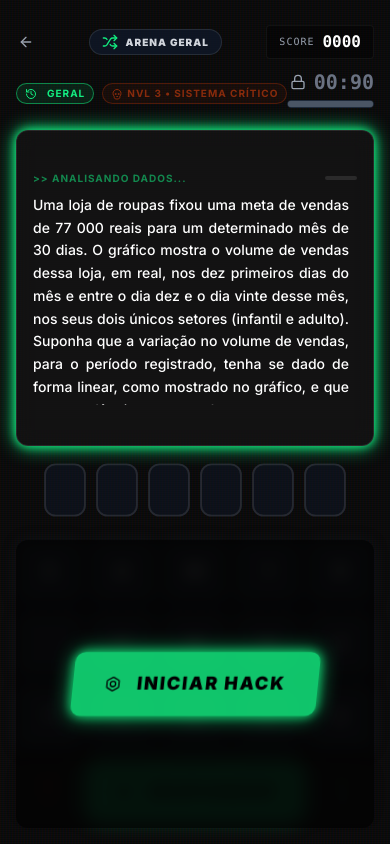
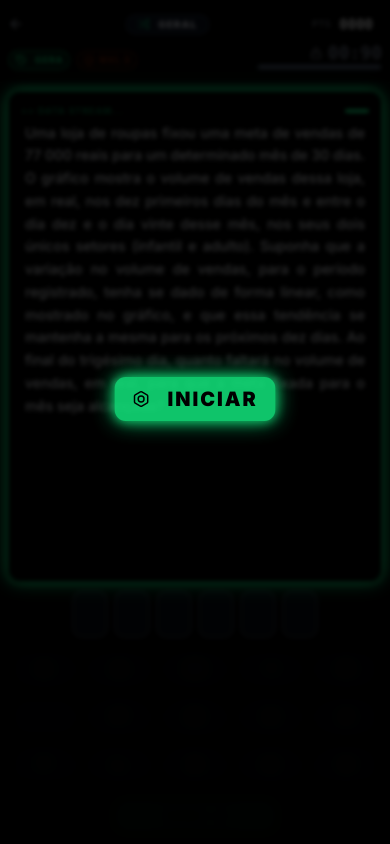
Before and after one commit to marcos-lima-dev/enem-cyber-arena, a Next.js app: page / in a window 390 px wide. Both pictures are taken after a click on the button "INICIAR". Built offline with nearby package versions, Linux system fonts and the light colour scheme.

Commit message:
fix: responsive vertical layout for small screens using flexbox strategy

```diff
--- a/src/app/page.tsx
+++ b/src/app/page.tsx
@@ -13,146 +13,97 @@ import {
 import { cn } from "@/lib/utils";
 import { StartScreen } from "@/components/game/StartScreen";
 
-// Configuração Visual dos Modos
 const MODE_INFO: Record<FilterMode, { label: string; icon: any; color: string }> = {
-  'MIX': { label: 'ARENA GERAL', icon: Shuffle, color: 'text-primary' },
+  'MIX': { label: 'GERAL', icon: Shuffle, color: 'text-primary' },
   'HUM': { label: 'HUMANAS', icon: Brain, color: 'text-neon-pink' },
   'NAT': { label: 'NATUREZA', icon: Dna, color: 'text-blue-400' },
   'LIN': { label: 'LINGUAGENS', icon: BookOpen, color: 'text-yellow-400' }
 };
 
-// Configuração Visual da Dificuldade
 const DIFFICULTY_CONFIG = {
-  'EASY':   { label: 'NVL 1 • ACESSO FÁCIL', color: 'text-emerald-400 border-emerald-500/50 bg-emerald-500/10', icon: ShieldCheck },
-  'MEDIUM': { label: 'NVL 2 • SEGURANÇA MÉDIA', color: 'text-yellow-400 border-yellow-500/50 bg-yellow-500/10', icon: ShieldAlert },
-  'HARD':   { label: 'NVL 3 • SISTEMA CRÍTICO', color: 'text-destructive border-destructive/50 bg-destructive/10 animate-pulse', icon: Skull }
+  'EASY':   { label: 'NVL 1', color: 'text-emerald-400 border-emerald-500/50 bg-emerald-500/10', icon: ShieldCheck },
+  'MEDIUM': { label: 'NVL 2', color: 'text-yellow-400 border-yellow-500/50 bg-yellow-500/10', icon: ShieldAlert },
+  'HARD':   { label: 'NVL 3', color: 'text-destructive border-destructive/50 bg-destructive/10 animate-pulse', icon: Skull }
 };
 
 export default function GameArena() {
   const {
-    timeLeft,
-    score,
-    status,
-    powerups,
-    currentQuestion,
-    revealedLetters,
-    keyboard,
-    filterMode,
-    isReading,
-    startGame,
-    nextLevel,
-    startRound,
-    tickTimer,
-    submitGuess,
-    useRevealPowerup,
-    useTrashPowerup,
-    resetGame
+    timeLeft, score, status, powerups, currentQuestion, revealedLetters, keyboard,
+    filterMode, isReading, startGame, nextLevel, startRound, tickTimer, submitGuess,
+    useRevealPowerup, useTrashPowerup, resetGame
   } = useGameStore();
 
-  // Relógio do Jogo
   useEffect(() => {
     let interval: NodeJS.Timeout;
-    if (status === 'playing') {
-      interval = setInterval(() => {
-        tickTimer();
-      }, 1000);
-    }
+    if (status === 'playing') interval = setInterval(() => tickTimer(), 1000);
     return () => clearInterval(interval);
   }, [status, tickTimer]);
 
-  if (status === 'idle') {
-    return <StartScreen />;
-  }
+  if (status === 'idle') return <StartScreen />;
 
   const isClutch = timeLeft < 10;
-
   const activeMode = MODE_INFO[filterMode];
   const ModeIcon = activeMode.icon;
-
-  // Pega a info da dificuldade (ou Easy como padrão)
   const diffInfo = DIFFICULTY_CONFIG[currentQuestion?.difficulty || 'EASY'];
   const DiffIcon = diffInfo.icon;
 
   return (
-    <main className="relative flex flex-col h-screen p-4 overflow-hidden max-w-md mx-auto">
+    // 👇 MUDANÇA 1: h-[100dvh] para ignorar barras do navegador mobile
+    <main className="relative flex flex-col h-[100dvh] overflow-hidden max-w-md mx-auto bg-black">
 
       {/* BACKGROUND FX */}
-      <div
-        className={cn(
+      <div className={cn(
           "absolute inset-0 pointer-events-none transition-opacity duration-500 z-0",
-          isClutch ? "opacity-100 bg-[radial-gradient(circle,transparent_40%,rgba(255,51,0,0.3)_100%)] animate-pulse-fast" : "opacity-0"
+          isClutch ? "opacity-100 bg-[radial-gradient(circle,transparent_40%,rgba(255,51,0,0.2)_100%)] animate-pulse-fast" : "opacity-0"
         )}
       />
 
-      {/* HEADER TÁTICO */}
-      <header className="flex flex-col gap-2 mb-4 z-10 pt-2 shrink-0">
+      {/* --- HEADER (Teto Baixo - Fixed) --- */}
+      {/* shrink-0 garante que o header nunca seja esmagado */}
+      <header className="flex flex-col gap-1 p-2 z-10 shrink-0 w-full border-b border-white/5 bg-black/50 backdrop-blur-sm">
 
-        {/* Linha 1: Navegação, Modo e Score */}
-        <div className="flex items-center justify-between">
-            <Button
-                variant="ghost"
-                size="icon"
-                onClick={resetGame}
-                className="text-gray-400 hover:text-white hover:bg-white/10 -ml-2"
-            >
-                <ArrowLeft className="h-6 w-6" />
+        {/* Linha Topo */}
+        <div className="flex items-center justify-between h-8">
+            <Button variant="ghost" size="icon" onClick={resetGame} className="h-8 w-8 text-gray-400 hover:text-white -ml-2">
+                <ArrowLeft className="h-5 w-5" />
             </Button>
 
-            <div className="flex items-center gap-2 bg-gray-900/80 border border-white/10 px-3 py-1 rounded-full">
-                <ModeIcon className={cn("h-4 w-4", activeMode.color)} />
+            <div className="flex items-center gap-2 bg-gray-900/80 border border-white/10 px-3 py-0.5 rounded-full">
+                <ModeIcon className={cn("h-3 w-3", activeMode.color)} />
                 <span className={cn("text-[10px] font-black tracking-widest text-gray-300")}>
                     {activeMode.label}
                 </span>
             </div>
 
-            <div className="font-mono text-xs text-gray-400 bg-black/40 px-3 py-1 rounded border border-white/5 flex items-center gap-2">
-                <span className="tracking-widest text-[10px]">SCORE</span>
-                <span className="text-white font-bold text-base">
-                  {score.toString().padStart(4, '0')}
-                </span>
+            <div className="font-mono text-xs text-gray-400 bg-black/40 px-2 py-0.5 rounded border border-white/5 flex items-center gap-2">
+                <span className="tracking-widest text-[9px]">PTS</span>
+                <span className="text-white font-bold text-sm">{score.toString().padStart(4, '0')}</span>
              </div>
         </div>
 
-        {/* Linha 2: Badges de Info e Timer */}
-        <div className="flex justify-between items-end">
-
-            {/* Esquerda: Badges Alinhados Horizontalmente */}
-            <div className="flex items-center gap-2 mb-1">
-              <Badge variant="outline" className="text-primary border-primary/50 bg-primary/10 px-2 py-0.5 text-[10px] md:text-xs font-bold tracking-widest w-fit whitespace-nowrap">
-                  <History className="mr-1.5 h-3 w-3" />
-                  {currentQuestion?.discipline || "..."}
+        {/* Linha Info + Timer */}
+        <div className="flex justify-between items-end pb-1">
+            <div className="flex items-center gap-1.5">
+              <Badge variant="outline" className="text-primary border-primary/50 bg-primary/10 px-1.5 py-0 text-[9px] font-bold tracking-widest h-5 whitespace-nowrap">
+                  <History className="mr-1 h-3 w-3" />
+                  {currentQuestion?.discipline.substring(0,4) || "..."}
               </Badge>
-
-              <Badge variant="outline" className={cn("px-2 py-0.5 text-[10px] md:text-xs font-bold tracking-widest w-fit flex items-center gap-1 whitespace-nowrap", diffInfo.color)}>
+              <Badge variant="outline" className={cn("px-1.5 py-0 text-[9px] font-bold tracking-widest h-5 flex items-center gap-1 whitespace-nowrap", diffInfo.color)}>
                   <DiffIcon className="h-3 w-3" />
                   {diffInfo.label}
               </Badge>
             </div>
 
-            {/* Direita: Timer e Barra de Progresso */}
-            <div className="w-1/2 flex flex-col items-end gap-1">
-                <div className="flex items-center gap-2">
-                    {isReading ? (
-                        <Lock className="h-4 w-4 text-gray-400" />
-                    ) : (
-                        isClutch && <AlertTriangle className="h-4 w-4 text-destructive animate-bounce" />
-                    )}
-
-                    <span className={cn(
-                        "font-mono font-bold text-xl",
-                        isReading ? "text-gray-500" : (isClutch ? "text-destructive text-glitch" : "text-white")
-                    )}>
+            <div className="w-1/3 flex flex-col items-end gap-0.5">
+                <div className="flex items-center gap-1.5">
+                    {isReading ? <Lock className="h-3 w-3 text-gray-400" /> : isClutch && <AlertTriangle className="h-3 w-3 text-destructive animate-bounce" />}
+                    <span className={cn("font-mono font-bold text-lg leading-none", isReading ? "text-gray-500" : (isClutch ? "text-destructive text-glitch" : "text-white"))}>
                         {timeLeft < 10 ? `00:0${timeLeft}` : `00:${timeLeft}`}
                     </span>
                 </div>
-
-                {/* Barra de Progresso */}
-                <div className="w-full h-2 bg-gray-900 rounded-sm border border-gray-800 overflow-hidden">
+                <div className="w-full h-1.5 bg-gray-900 rounded-full border border-gray-800 overflow-hidden">
                     <div
-                        className={cn(
-                          "h-full transition-all duration-1000 ease-linear shadow-[0_0_10px_currentColor]",
-                          isReading ? "bg-gray-600 w-full" : (isClutch ? "bg-destructive text-destructive" : "bg-primary text-primary")
-                        )}
+                        className={cn("h-full transition-all duration-1000 ease-linear", isReading ? "bg-gray-600 w-full" : (isClutch ? "bg-destructive" : "bg-primary"))}
                         style={{ width: isReading ? '100%' : `${(timeLeft / (currentQuestion?.pointsValue === 300 ? 90 : (currentQuestion?.pointsValue === 150 ? 60 : 45))) * 100}%` }}
                     />
                 </div>
@@ -160,112 +111,91 @@ export default function GameArena() {
         </div>
       </header>
 
-      {/* --- TELAS DE FIM DE JOGO --- */}
-      {status === 'gameover' && (
-        <div className="absolute inset-0 z-50 bg-black/95 flex flex-col items-center justify-center animate-in fade-in zoom-in duration-300 p-8 text-center">
-          <h1 className="text-4xl font-black text-destructive text-glitch mb-2">FALHA NO SISTEMA</h1>
-          <p className="text-gray-400 mb-8">A resposta era: <span className="text-white font-bold">{currentQuestion?.answer}</span></p>
-          <div className="flex flex-col gap-3 w-full">
-            <Button onClick={startGame} size="lg" className="bg-white text-black hover:bg-gray-200 font-bold w-full">
-                <RefreshCcw className="mr-2 h-5 w-5" /> TENTAR NOVAMENTE
-            </Button>
-            <Button onClick={resetGame} variant="outline" className="border-gray-700 text-gray-400 hover:text-white w-full">
-                ABORTAR MISSÃO
-            </Button>
-          </div>
-        </div>
-      )}
+      {/* --- STAGE (Acordeão Flexível) --- */}
+      {/* flex-1 + min-h-0: O segredo! Faz essa área ocupar o que sobrar e permite scroll interno */}
+      <div className="flex-1 flex flex-col w-full min-h-0 px-2 relative">
 
-      {status === 'victory' && (
-        <div className="absolute inset-0 z-50 bg-black/95 flex flex-col items-center justify-center animate-in fade-in zoom-in duration-300 p-8 text-center">
-          <h1 className="text-4xl font-black text-primary text-glitch mb-2">QUESTÃO HACKEADA!</h1>
-          <p className="text-gray-400 mb-8">Score Atual: <span className="text-white font-bold">{score}</span></p>
-          <Button onClick={nextLevel} size="lg" className="bg-primary text-black hover:bg-primary/90 font-bold shadow-neon-lime w-full">
-            PRÓXIMO NÍVEL
-          </Button>
-        </div>
-      )}
+        {/* CARD DE TEXTO: Flexível */}
+        <div className={cn(
+            "flex-1 flex flex-col w-full my-2 border border-white/5 bg-gray-900/40 backdrop-blur-md rounded-xl transition-all duration-500 overflow-hidden",
+            isReading ? "border-primary/50 shadow-neon-lime bg-black/60" : ""
+        )}>
+           {/* Header do Card */}
+           <div className="flex justify-between items-center p-3 pb-1 shrink-0">
+                <span className={cn("text-[9px] uppercase font-bold tracking-widest", isReading ? "text-primary animate-pulse" : "text-muted-foreground")}>
+                  {isReading ? ">> DATA STREAM..." : "CONTEXTO"}
+                </span>
+                <div className={cn("h-1 w-6 rounded-full", isReading ? "bg-primary" : "bg-white/10")} />
+           </div>
 
-      {/* --- STAGE (Dica e Slots) --- */}
-      {/* 👇 min-h-0 é crucial para o flexbox permitir scroll interno */}
-      <div className="flex-1 flex flex-col items-center z-10 justify-center w-full min-h-0">
-
-        {/* 👇 Card flexível que pode encolher (shrink) */}
-        <Card className={cn(
-            "glass-panel w-full mb-4 border-white/5 bg-black/40 backdrop-blur-md transition-all duration-500 flex flex-col shrink",
-            isReading ? "border-primary/50 shadow-neon-lime" : ""
-        )}>
-          <CardContent className="p-4 flex flex-col max-h-full">
-             {/* Header do Card fixo (shrink-0) */}
-             <div className="flex justify-between items-center mb-2 shrink-0">
-                <span className={cn(
-                    "text-[10px] uppercase font-bold tracking-widest transition-colors",
-                    isReading ? "text-primary animate-pulse" : "text-muted-foreground"
-                )}>
-                  {isReading ? ">> ANALISANDO DADOS..." : "Contexto da Questão"}
-                </span>
-                <div className="h-1 w-8 bg-white/10 rounded-full" />
-             </div>
-
-             {/* 👇 Altura Dinâmica: Máximo de 25% da tela. Se passar disso, scroll! */}
-             <div className="overflow-y-auto pr-2 custom-scrollbar max-h-[25vh] md:max-h-[200px]">
-               <p className="text-foreground font-medium text-sm md:text-base leading-relaxed text-justify">
+           {/* Corpo do Texto com Scroll - Ocupa todo o resto do card */}
+           <div className="flex-1 overflow-y-auto px-4 pb-4 custom-scrollbar">
+               <p className="text-gray-200 font-medium text-sm leading-relaxed text-justify">
                  {currentQuestion?.hint}
                </p>
-             </div>
-          </CardContent>
-        </Card>
+           </div>
+        </div>
 
-        {/* Slots das Letras */}
-        <div className="flex flex-wrap justify-center gap-2 mb-4 shrink-0">
+        {/* SLOTS (Bloco Rígido mas compacto) */}
+        <div className="shrink-0 flex flex-wrap justify-center gap-1.5 mb-2 min-h-[50px]">
            {revealedLetters.map((char, index) => (
-             <div
-               key={index}
+             <div key={index}
                className={cn(
-                 "w-11 h-14 rounded-lg border-2 flex items-center justify-center text-2xl font-black transition-all duration-300",
-                 char !== ''
-                   ? "bg-primary/10 border-primary text-primary shadow-neon-lime scale-100 rotate-0"
-                   : "bg-gray-900/50 border-white/10 text-transparent scale-95"
+                 "w-9 h-12 md:w-11 md:h-14 rounded-md border-2 flex items-center justify-center text-xl md:text-2xl font-black transition-all",
+                 char !== '' ? "bg-primary/10 border-primary text-primary shadow-neon-lime" : "bg-gray-900/50 border-white/10"
                )}
              >
                {char}
                {char === '' && revealedLetters.findIndex(l => l === '') === index && !isReading && (
-                 <span className="w-4 h-1 bg-primary/50 animate-pulse absolute bottom-3"/>
+                 <span className="w-3 h-0.5 bg-primary/50 animate-pulse absolute bottom-2"/>
                )}
              </div>
            ))}
         </div>
+
+        {/* TELAS DE OVERLAY (Game Over / Victory) */}
+        {(status === 'gameover' || status === 'victory') && (
+            <div className="absolute inset-0 z-50 bg-black/95 flex flex-col items-center justify-center p-6 text-center animate-in fade-in">
+                <h1 className={cn("text-3xl font-black mb-2 text-glitch", status === 'victory' ? "text-primary" : "text-destructive")}>
+                    {status === 'victory' ? "HACKED!" : "SYSTEM FAILURE"}
+                </h1>
+                {status === 'gameover' && <p className="text-gray-400 mb-6 text-sm">Resposta: <span className="text-white font-bold">{currentQuestion?.answer}</span></p>}
+                <div className="flex flex-col gap-2 w-full max-w-[200px]">
+                    {status === 'victory' ? (
+                        <Button onClick={nextLevel} className="bg-primary text-black font-bold hover:bg-white w-full">PRÓXIMO</Button>
+                    ) : (
+                        <Button onClick={startGame} className="bg-white text-black font-bold hover:bg-gray-200 w-full">RETRY</Button>
+                    )}
+                    <Button onClick={resetGame} variant="ghost" className="text-gray-500 hover:text-white text-xs">MENU</Button>
+                </div>
+            </div>
+        )}
       </div>
 
-      {/* --- KEYPAD & POWERUPS --- */}
-      <div className="z-10 mt-auto flex flex-col gap-3 pb-2 relative shrink-0">
+      {/* --- TECLADO (Base Intocável - Fixed Bottom) --- */}
+      <div className="shrink-0 z-10 p-2 pt-0 pb-safe-area bg-gradient-to-t from-black via-black to-transparent">
 
+        {/* Máscara de Leitura */}
         {isReading && (
-            <div className="absolute inset-0 z-50 bg-black/60 backdrop-blur-[2px] rounded-xl flex items-center justify-center animate-in fade-in zoom-in duration-300">
-                <Button
-                    onClick={startRound}
-                    size="xl"
-                    className="font-black text-lg tracking-widest shadow-neon-lime animate-pulse-fast bg-primary text-black hover:bg-white hover:scale-105 transition-all skew-x-[-6deg]"
-                >
-                    <Bolt className="mr-2 h-6 w-6 animate-spin-slow" />
-                    INICIAR HACK
+            <div className="absolute inset-0 z-20 bg-black/80 backdrop-blur-[2px] flex items-center justify-center -mt-12 rounded-t-2xl border-t border-white/10">
+                <Button onClick={startRound} size="lg" className="font-black text-lg tracking-widest shadow-neon-lime animate-pulse-fast bg-primary text-black hover:bg-white scale-110">
+                    <Bolt className="mr-2 h-5 w-5 animate-spin-slow" /> INICIAR
                 </Button>
             </div>
         )}
 
-        <div className={cn("grid grid-cols-5 gap-1.5 justify-items-center transition-all duration-500", isReading && "opacity-20 blur-sm")}>
+        {/* Grid de Teclas */}
+        <div className={cn("grid grid-cols-5 gap-1 mb-2 transition-opacity", isReading && "opacity-10 blur-sm")}>
            {keyboard.map((keyObj, idx) => (
-             <button
-               key={`${keyObj.char}-${idx}`}
+             <button key={`${keyObj.char}-${idx}`}
                disabled={keyObj.status !== 'idle' || status !== 'playing' || isReading}
                onClick={() => submitGuess(keyObj.char)}
                className={cn(
-                 "w-full aspect-square rounded-xl font-bold text-xl transition-all duration-100 flex items-center justify-center border-b-4 relative overflow-hidden",
-                 keyObj.status === 'idle' && "bg-gray-800 border-gray-950 text-white hover:bg-gray-700 active:border-b-0 active:translate-y-1",
-                 keyObj.status === 'correct' && "bg-primary border-primary/50 text-black opacity-50",
-                 keyObj.status === 'wrong' && "bg-destructive border-destructive/50 text-white opacity-40",
-                 keyObj.status === 'disabled' && "bg-transparent border-transparent text-gray-800 opacity-20 cursor-default",
-                 status !== 'playing' && "opacity-50"
+                 "h-11 md:h-12 rounded-lg font-bold text-lg md:text-xl flex items-center justify-center border-b-[3px] active:border-b-0 active:translate-y-[3px] transition-all",
+                 keyObj.status === 'idle' ? "bg-gray-800 border-gray-950 text-white hover:bg-gray-700" :
+                 keyObj.status === 'correct' ? "bg-primary border-primary/50 text-black/50" :
+                 keyObj.status === 'wrong' ? "bg-destructive border-destructive/50 text-white/30" :
+                 "bg-transparent border-transparent text-gray-800"
                )}
              >
                {keyObj.char}
@@ -273,33 +203,18 @@ export default function GameArena() {
            ))}
         </div>
 
-        <div className={cn("flex gap-2 h-14 transition-all duration-500", isReading && "opacity-20 blur-sm")}>
-            <Button
-                variant="outline"
-                className="h-full w-16 border-gray-700 bg-gray-800/50 flex flex-col gap-0 p-0 hover:bg-gray-700 hover:text-white"
-                onClick={useTrashPowerup}
-                disabled={powerups.trash === 0 || status !== 'playing' || isReading}
-            >
-                <Trash2 className={cn("h-5 w-5", powerups.trash > 0 ? "text-destructive" : "text-gray-600")} />
-                <span className="text-[10px] font-bold">{powerups.trash}</span>
+        {/* Powerups */}
+        <div className={cn("flex gap-2 h-10 md:h-12", isReading && "opacity-10 blur-sm")}>
+            <Button variant="outline" className="h-full flex-1 border-gray-800 bg-gray-900/50 hover:bg-gray-800" onClick={useTrashPowerup} disabled={powerups.trash === 0 || status !== 'playing' || isReading}>
+                <Trash2 className={cn("h-4 w-4 mr-1", powerups.trash > 0 ? "text-destructive" : "text-gray-600")} />
+                <span className="text-xs font-bold">{powerups.trash}</span>
             </Button>
-
-            <Button
-                className="flex-1 h-full text-lg font-black italic tracking-widest uppercase shadow-neon-lime animate-pulse-fast bg-primary text-black hover:bg-primary/90 disabled:opacity-50"
-                onClick={() => {}}
-                disabled={isReading}
-            >
-                <Bolt className="mr-2 h-5 w-5" /> RESPONDER
+            <Button className="h-full flex-[2] bg-primary text-black font-black italic tracking-widest disabled:opacity-50" disabled>
+                ENEM.OS
             </Button>
-
-            <Button
-                variant="outline"
-                className="h-full w-16 border-gray-700 bg-gray-800/50 flex flex-col gap-0 p-0 hover:bg-gray-700 hover:text-white"
-                onClick={useRevealPowerup}
-                disabled={powerups.reveal === 0 || status !== 'playing' || isReading}
-            >
-                <Search className={cn("h-5 w-5", powerups.reveal > 0 ? "text-primary" : "text-gray-600")} />
-                <span className="text-[10px] font-bold">{powerups.reveal}</span>
+            <Button variant="outline" className="h-full flex-1 border-gray-800 bg-gray-900/50 hover:bg-gray-800" onClick={useRevealPowerup} disabled={powerups.reveal === 0 || status !== 'playing' || isReading}>
+                <Search className={cn("h-4 w-4 mr-1", powerups.reveal > 0 ? "text-primary" : "text-gray-600")} />
+                <span className="text-xs font-bold">{powerups.reveal}</span>
             </Button>
         </div>
       </div>
```
